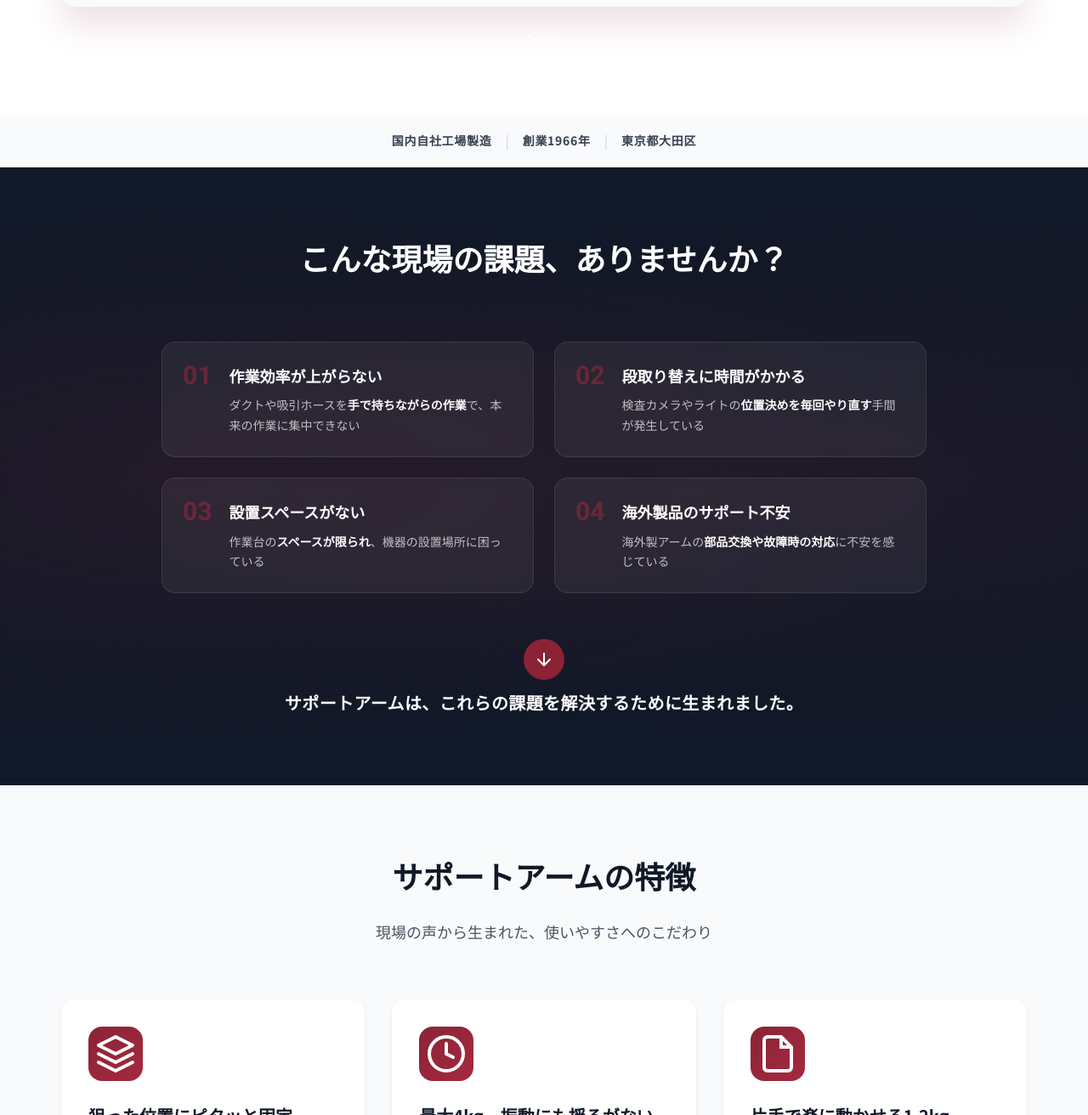
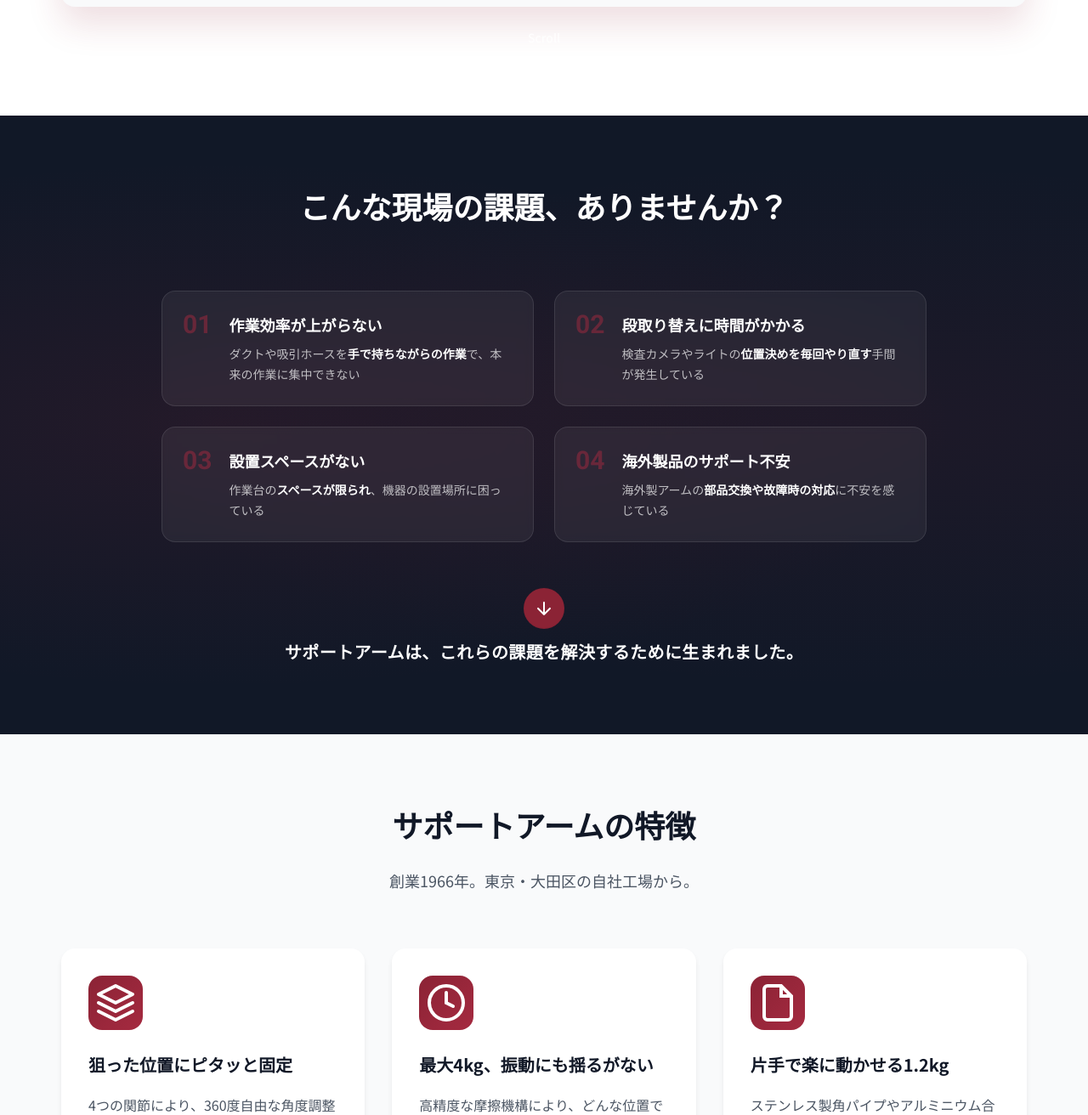
Before and after one commit to syokota-cyber/support-arms-landing, a plain HTML site: page index.html in a window 1280 px wide. Shown: the part 1000-2312 px from the top of the page at 85% size. Drawn offline with nearby package versions, Linux system fonts and the light colour scheme; grey boxes are pictures that could not be loaded.

Commit message:
信頼バッジ削除: Featuresサブタイトルに統合（創業1966年。東京・大田区の自社工場から。）
Co-Authored-By: Claude Opus 4.6 <noreply@anthropic.com>

```diff
--- a/index.html
+++ b/index.html
@@ -368,19 +368,6 @@
     </div>
   </section>
 
-  <!-- Trust Badges -->
-  <div class="trust-badges">
-    <div class="container">
-      <div class="trust-badges__content">
-        <span class="trust-badge">国内自社工場製造</span>
-        <span class="trust-badge__divider">|</span>
-        <span class="trust-badge">創業1966年</span>
-        <span class="trust-badge__divider">|</span>
-        <span class="trust-badge">東京都大田区</span>
-      </div>
-    </div>
-  </div>
-
   <!-- Challenges Section -->
   <section class="challenges" id="challenges">
     <div class="container">
@@ -433,7 +420,7 @@
     <div class="container">
       <div class="section-header">
         <h2 class="section-title">サポートアームの特徴</h2>
-        <p class="section-subtitle">現場の声から生まれた、使いやすさへのこだわり</p>
+        <p class="section-subtitle">創業1966年。東京・大田区の自社工場から。</p>
       </div>
 
       <div class="features-grid">
```
